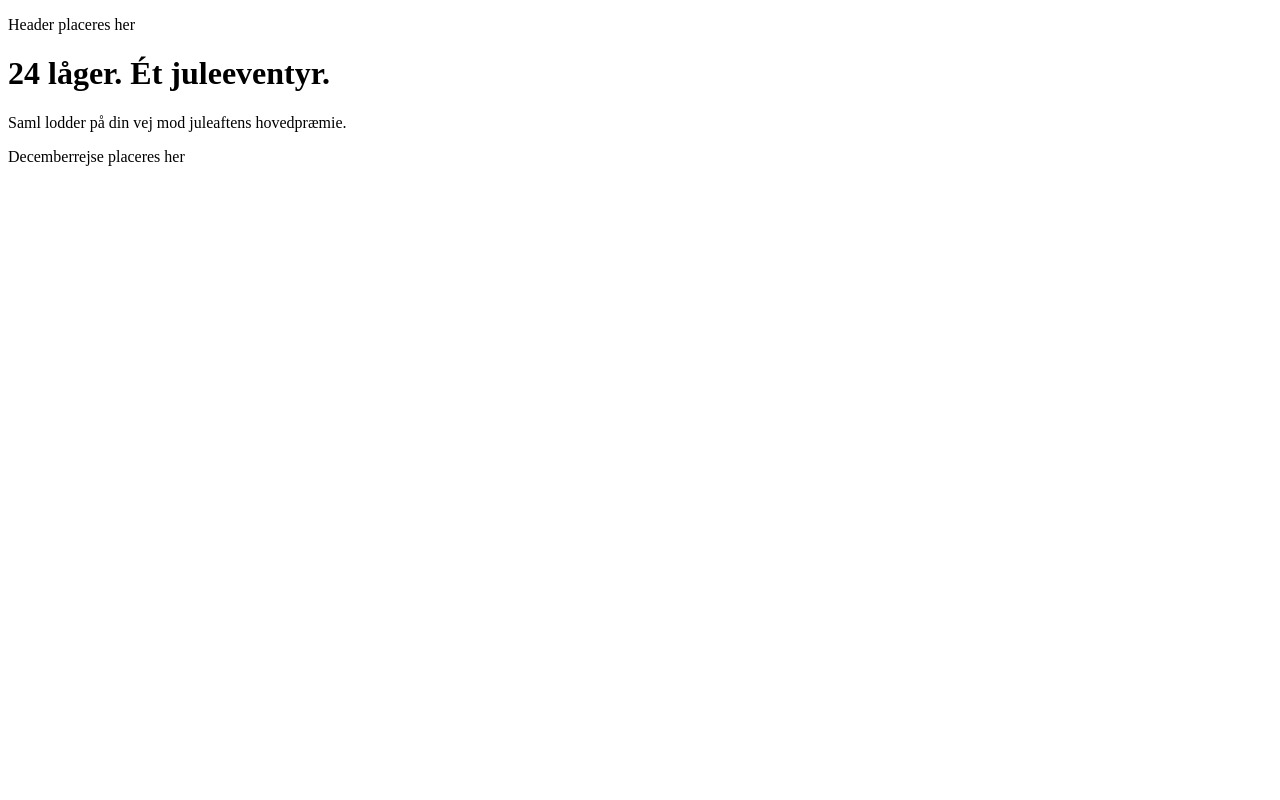
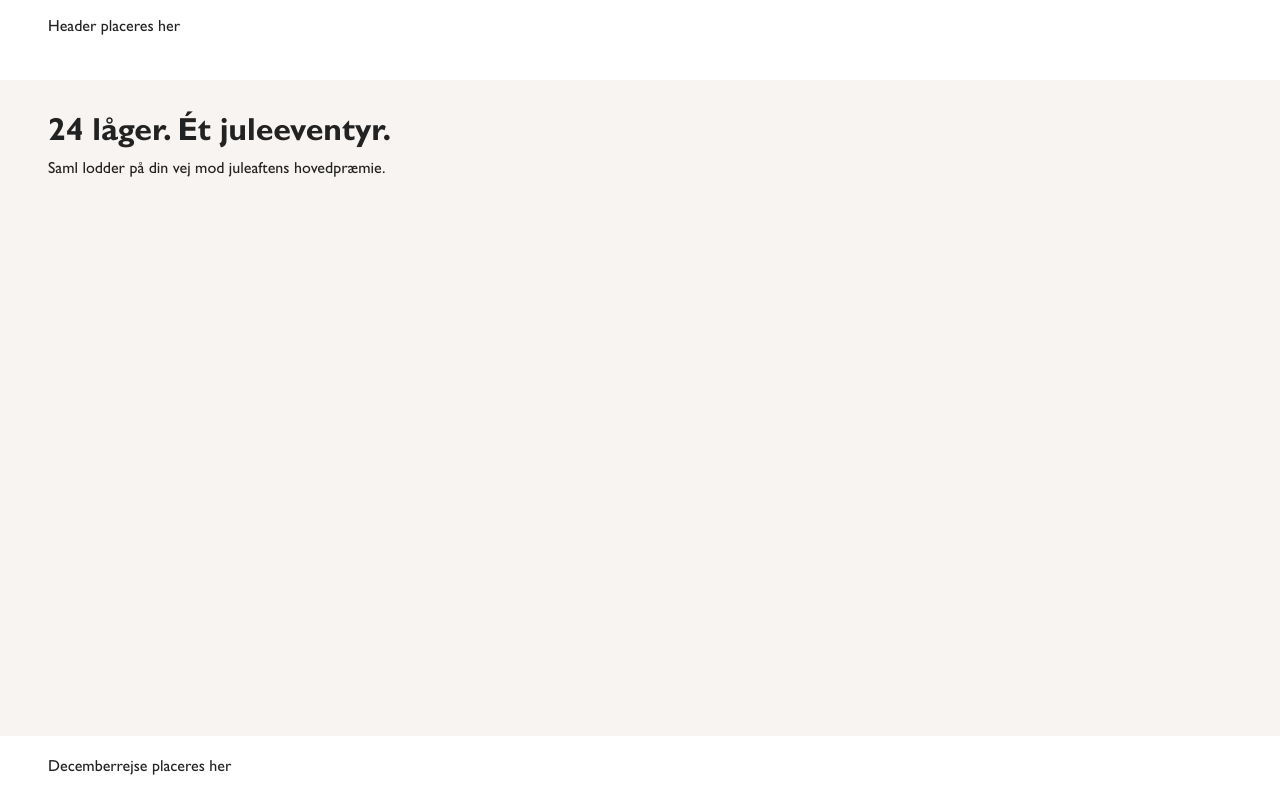
Before and after one commit to t1ger-scripts/julekalender, a React (Vite) app: page / in a window 1280 px wide. Built offline with nearby package versions, Linux system fonts and the light colour scheme.

Commit message:
feat: add global styles and calendar layout styling

```diff
--- a/src/styles/calendar.css
+++ b/src/styles/calendar.css
@@ -1,2 +1,19 @@
 @charset "UTF-8";
-/* Styling af låger, rute, præmiebånd og decemberrejse. *//*# sourceMappingURL=calendar.css.map */
+/* Fælles design tokens til farver, typografi, afstande, hjørner og skygger. */
+.calendar-layout {
+  min-height: 100dvh;
+  display: grid;
+  grid-template-rows: auto 1fr auto;
+}
+.calendar-layout__header {
+  min-height: 80px;
+  padding: 16px 48px;
+  background-color: #ffffff;
+}
+.calendar-layout__main {
+  padding: 30px 48px;
+}
+.calendar-layout__journey {
+  padding: 20px 48px;
+  background-color: #ffffff;
+}/*# sourceMappingURL=calendar.css.map */
--- a/src/styles/calendar.scss
+++ b/src/styles/calendar.scss
@@ -1 +1,23 @@
-/* Styling af låger, rute, præmiebånd og decemberrejse. */
+@use './tokens' as *;
+
+// Sidens tre hovedområder.
+.calendar-layout {
+  min-height: 100dvh;
+  display: grid;
+  grid-template-rows: auto 1fr auto;
+
+  &__header {
+    min-height: 80px;
+    padding: $px-16 $px-48;
+    background-color: $white;
+  }
+
+  &__main {
+    padding: $px-30 $px-48;
+  }
+
+  &__journey {
+    padding: $px-20 $px-48;
+    background-color: $white;
+  }
+}
--- a/src/styles/style.css
+++ b/src/styles/style.css
@@ -1,9 +1,7 @@
 @charset "UTF-8";
-/* Samler projektets stylesheets og global grundstyling. */
 /* Fælles design tokens til farver, typografi, afstande, hjørner og skygger. */
 /* Styling af header, navigation og tællere. */
 /* Styling af låger, rute, præmiebånd og decemberrejse. */
-/* Samler projektets stylesheets og global grundstyling. */
 /* Styling af aktiviteter, modaler og belønningsvisning. */
 @font-face {
   font-family: "Gill Sans Std";
@@ -236,4 +234,36 @@
   font-size: 20px;
   font-weight: 300;
   line-height: 1.4;
+}
+
+*,
+*::before,
+*::after {
+  box-sizing: border-box;
+}
+
+body {
+  margin: 0;
+  font-family: "Gill Sans Std", sans-serif;
+  font-size: 16px;
+  line-height: 1.5;
+  color: #222222;
+  background-color: #f7f4f1;
+}
+
+h1,
+h2,
+h3,
+p {
+  margin: 0;
+}
+
+button,
+input {
+  font: inherit;
+}
+
+img {
+  display: block;
+  max-width: 100%;
 }/*# sourceMappingURL=style.css.map */
--- a/src/styles/style.scss
+++ b/src/styles/style.scss
@@ -1,6 +1,37 @@
-/* Samler projektets stylesheets og global grundstyling. */
-
-@use './tokens';
+@use './tokens' as *;
 @use './header';
 @use './calendar';
 @use './activities';
+
+// Global grundstyling.
+*,
+*::before,
+*::after {
+  box-sizing: border-box;
+}
+
+body {
+  margin: 0;
+  font-family: 'Gill Sans Std', sans-serif;
+  font-size: $px-16;
+  line-height: 1.5;
+  color: $text-dark-tone;
+  background-color: $white-beige;
+}
+
+h1,
+h2,
+h3,
+p {
+  margin: 0;
+}
+
+button,
+input {
+  font: inherit;
+}
+
+img {
+  display: block;
+  max-width: 100%;
+}
```
Also changed, not shown: 2 other files (tests, documents, lock files or other folders).
